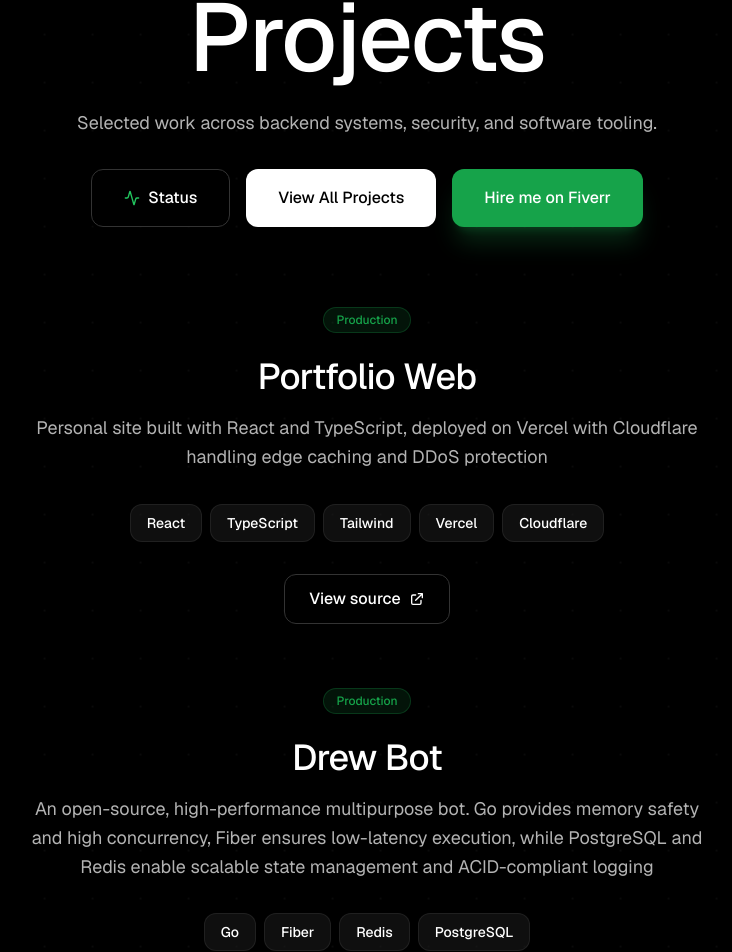
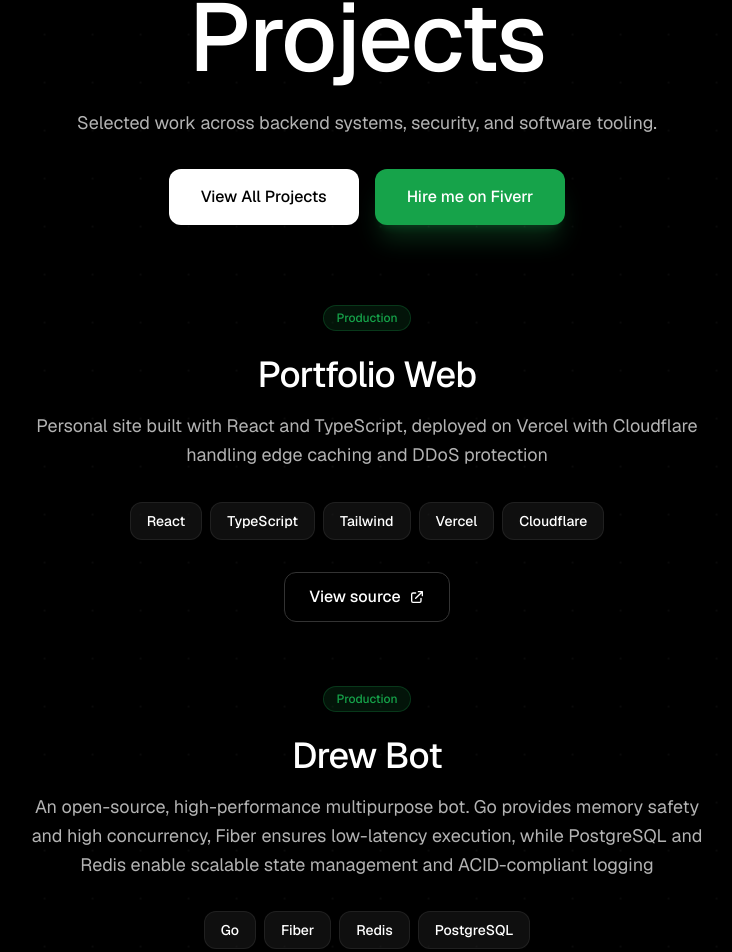
Before and after one commit to neevets/portfolio-web, a React (Vite) app: page / in a window 1280 px wide. Shown: the part 3230-4182 px from the top of the page, without its empty margins (273-1005 px from the left). Built offline with nearby package versions, Linux system fonts and the light colour scheme; a web font is replaced by a local one.

Commit message:
fix: remove retired status link and obsolete domain

```diff
--- a/src/components/sections/ProjectsSection.tsx
+++ b/src/components/sections/ProjectsSection.tsx
@@ -3,7 +3,6 @@ import { useIntersectionObserver } from "@/hooks/useIntersectionObserver";
 import { projectsData } from "@/data/projects";
 import { Project } from "@/types/portfolio";
 import { motion } from "framer-motion";
-import { Activity } from "lucide-react";
 
 interface ProjectCardProps {
   project: Project;
@@ -135,16 +134,6 @@ const ProjectsSection = memo(() => {
             className="flex flex-col sm:flex-row gap-3 sm:gap-4 justify-center"
           >
             <a
-              href="https://status.neevets.com"
-              target="_blank"
-              rel="noopener noreferrer"
-              className="inline-flex items-center justify-center px-6 sm:px-8 py-3 sm:py-4 border border-border bg-background text-foreground rounded-xl font-dev font-medium hover:scale-105 hover:bg-muted/50 transition-all duration-300 group shadow-md"
-            >
-              <Activity className="w-4 h-4 mr-2 text-green-500" />
-              Status
-            </a>
-
-            <a
               href="https://github.com/neevets"
               target="_blank"
               rel="noopener noreferrer"
```
Also changed, not shown: vercel.json.
